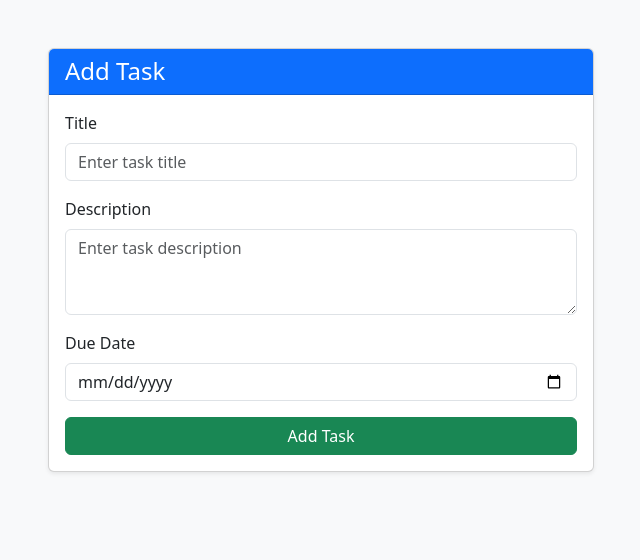
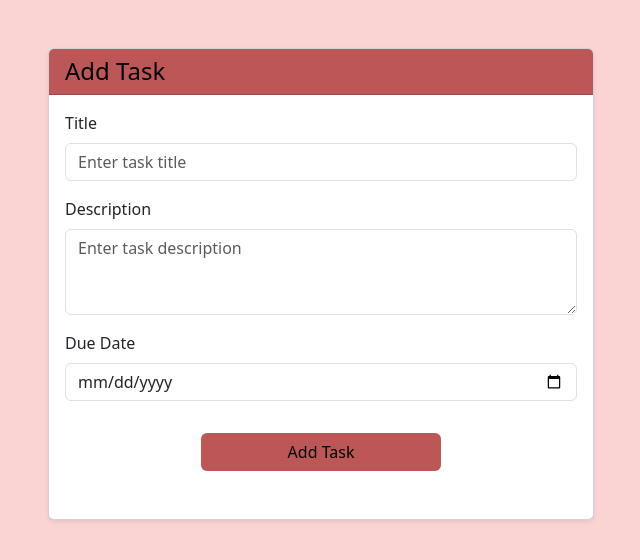
Before and after one commit to arathyrajeesh/todo-app-django, a Django app: page /add/ in a window 1280 px wide. Shown: the top 560 px of the page, without its empty margins (319-959 px from the left). Run offline with Django 5.2, Linux system fonts and the light colour scheme.

Commit message:
style added

```diff
--- a/tasks/urls.py
+++ b/tasks/urls.py
@@ -4,7 +4,6 @@ from . import views
 urlpatterns = [
     path('', views.task_list, name='task_list'),
     path('add/', views.add_task, name='addtask_view'),
-    path('tasks/', views.task_list, name='task_list'),
     path('tasks/complete/<int:task_id>/', views.complete_task, name='complete_task'),
     path('tasks/delete/<int:task_id>', views.delete_task, name='delete_task'),
     path('tasks/update/<int:task_id>', views.update_task, name='update_task'),
--- a/tasks/views.py
+++ b/tasks/views.py
@@ -1,5 +1,4 @@
 from django.shortcuts import render, redirect, get_object_or_404
-from django.contrib import messages
 from django.utils import timezone
 from .models import Task
 
--- a/template/addtask.html
+++ b/template/addtask.html
@@ -5,13 +5,13 @@
     <title>Add Task</title>
     <link href="https://cdn.jsdelivr.net/npm/bootstrap@5.3.2/dist/css/bootstrap.min.css" rel="stylesheet">
 </head>
-<body class="bg-light">
+<body style="background-color: rgb(250, 211, 211);">
 
-<div class="container mt-5">
-    <div class="row justify-content-center">
+<div class="container mt-5" >
+    <div class="row justify-content-center " >
         <div class="col-md-6">
             <div class="card shadow-sm">
-                <div class="card-header bg-primary text-white">
+                <div class="card-header text-black" style="background-color: rgb(189, 87, 87);">
                     <h4 class="mb-0"> Add Task</h4>
                 </div>
                 <div class="card-body">
@@ -33,7 +33,12 @@
                             <input type="date" id="due_date" name="due_date" class="form-control">
                         </div>
 
-                        <button type="submit" class="btn btn-success w-100">Add Task</button>
+                        <div class="mb-3 text-center p-3">
+                            <button type="submit" class="btn text-black w-50"
+                                    style="background-color:rgb(189, 87, 87);">
+                                Add Task
+                            </button>
+                        </div>
                     </form>
                 </div>
             </div>
--- a/template/task_list.html
+++ b/template/task_list.html
@@ -15,9 +15,9 @@
         <a href="{% url 'addtask_view' %}" class="btn btn-primary"> Add New Task</a>
     </div>
 
-    <div class="card shadow-sm">
+    <div>
         <div class="card-body p-0">
-            <table class="table table-hover table-bordered mb-0">
+            <table class="table table-hover table-bordered ">
                 <thead class="table-dark">
                     <tr>
                         <th>Title</th>
```
Also changed, not shown: db.sqlite3.
